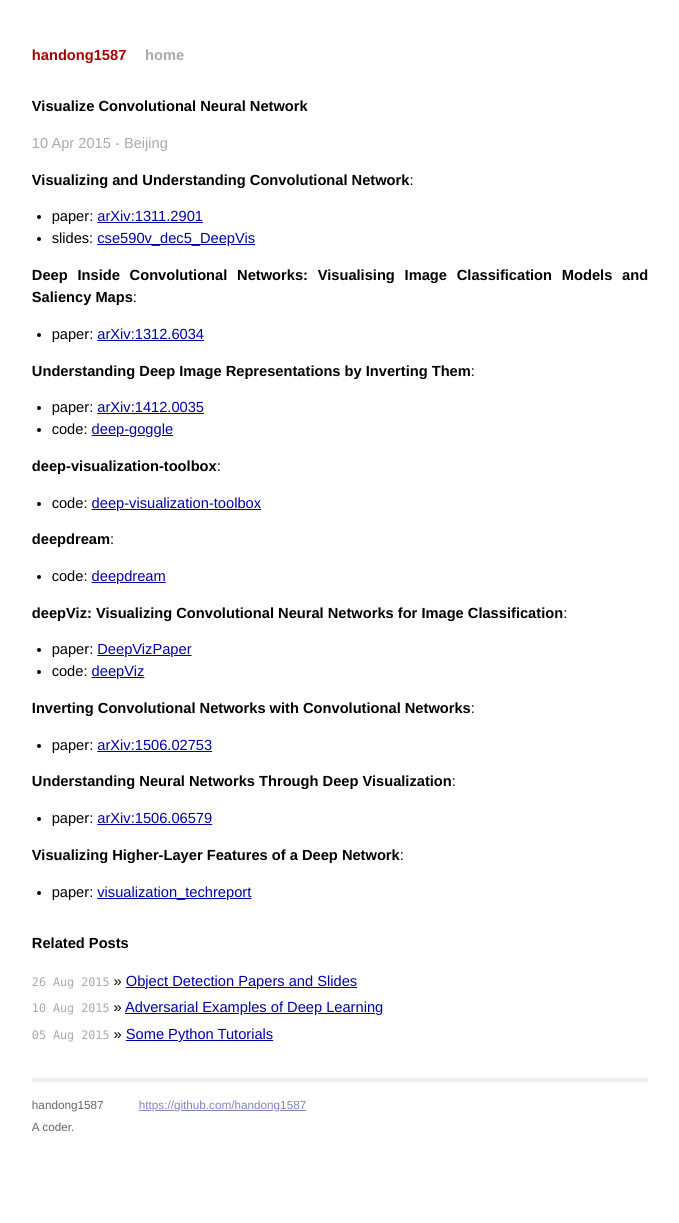
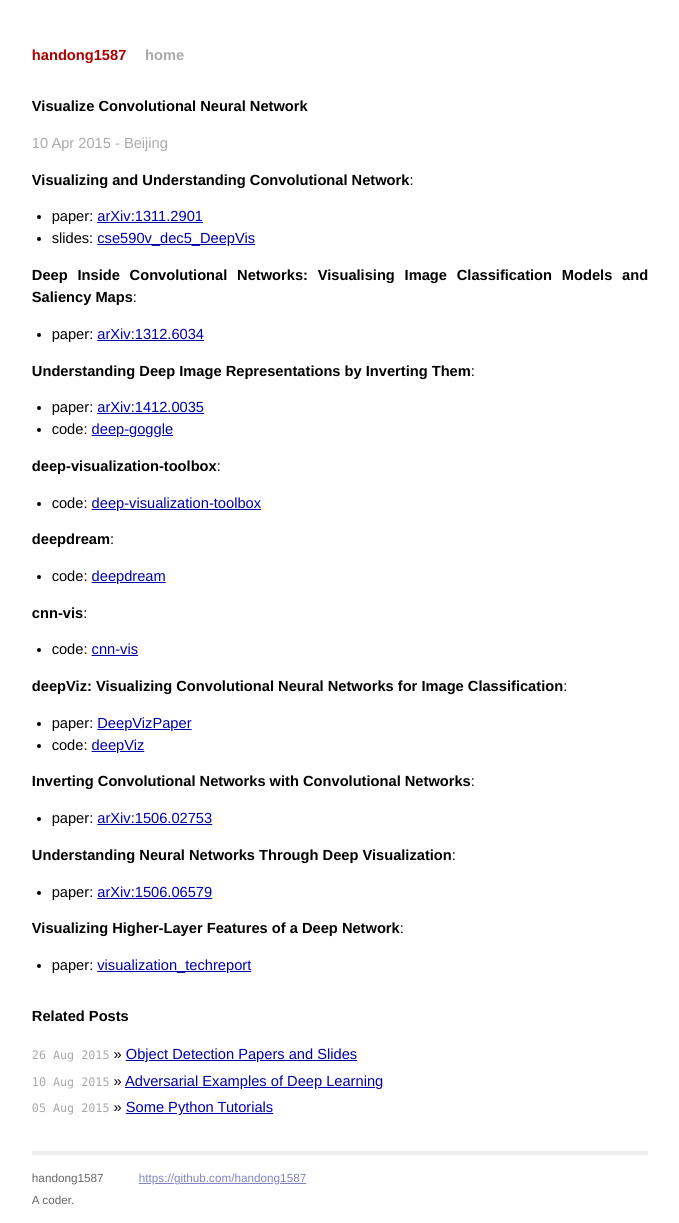
Before and after one commit to handong1587/handong1587.github.io, a Jekyll site: the page built from _posts/2015-08-10-visulize-cnn.md, in a window 1280 px wide. Shown: the whole page, without its empty margins (300-979 px from the left). Built offline with Jekyll 4.4.1, drawn with Linux system fonts in a browser that asks for light colours; Markdown is read by kramdown in place of the engine named in the settings; before the commit the page ends 1149 px from its top, so only the background shows below that.

Commit message:
update md file

```diff
--- a/_posts/2015-08-10-visulize-cnn.md
+++ b/_posts/2015-08-10-visulize-cnn.md
@@ -30,6 +30,10 @@ title: Visualize Convolutional Neural Network
 
 - code: [deepdream](https://github.com/google/deepdream)
 
+**cnn-vis**:
+
+- code: [cnn-vis](https://github.com/jcjohnson/cnn-vis)
+
 **deepViz: Visualizing Convolutional Neural Networks for Image Classification**:
 
 - paper: [DeepVizPaper](http://vis.berkeley.edu/courses/cs294-10-fa13/wiki/images/f/fd/DeepVizPaper.pdf)
```
